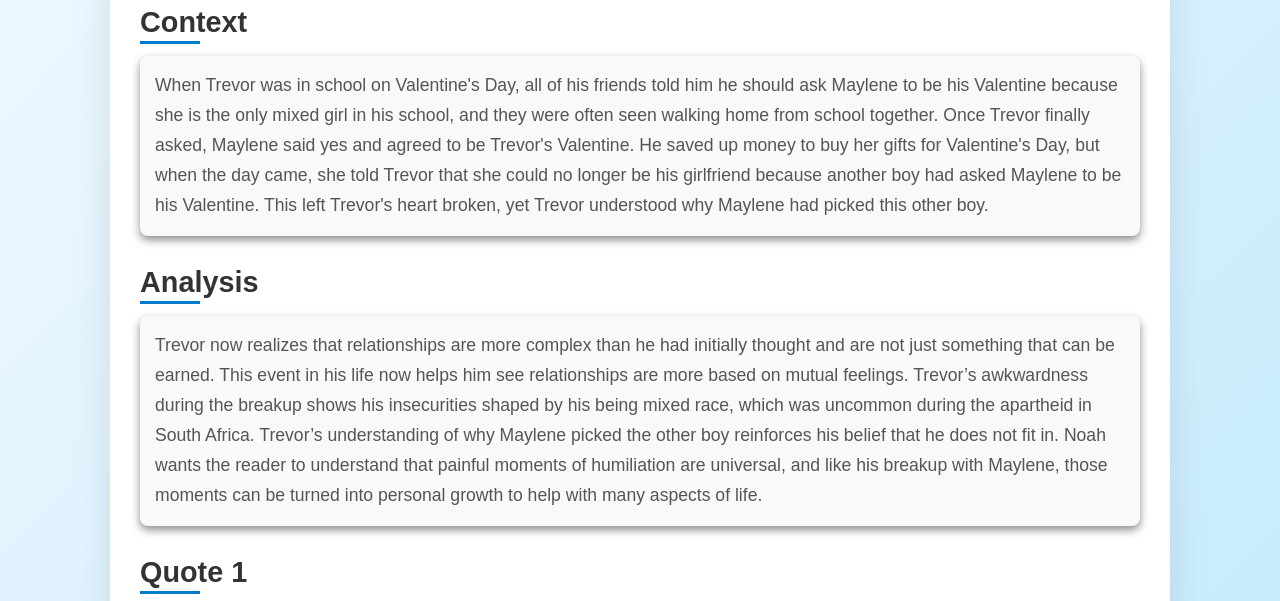
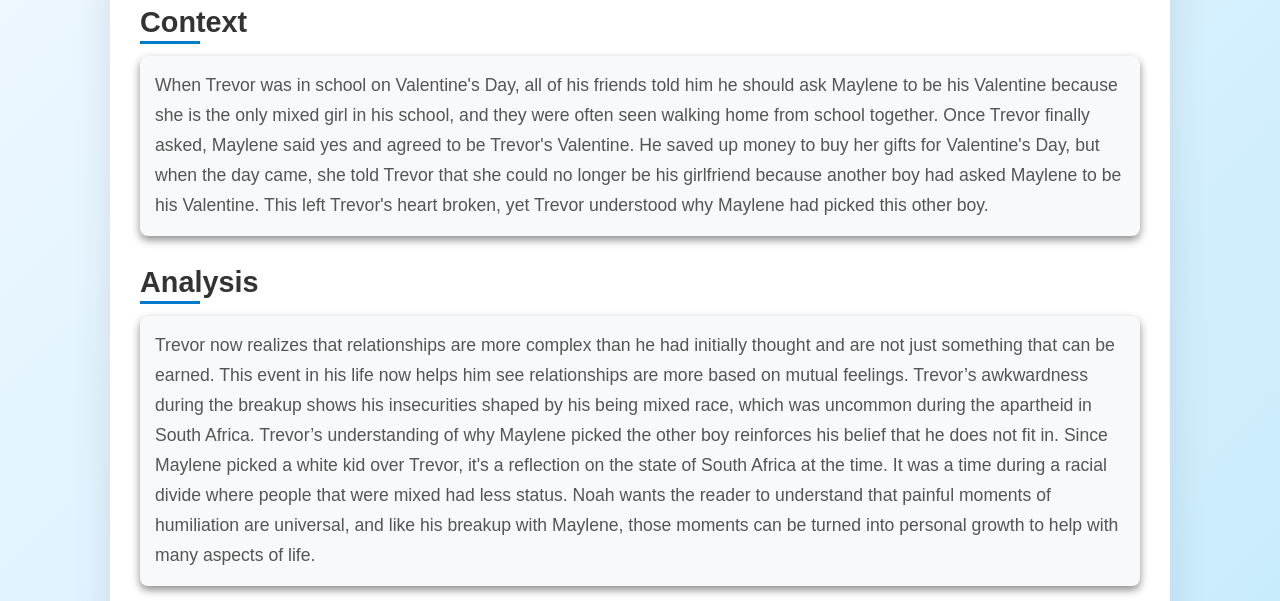
Before and after one commit to tmyshrall/bornACrime, a plain HTML site: page index.html in a window 1280 px wide. Shown: the part 173-774 px from the top of the page. Drawn offline with Linux system fonts and the light colour scheme.

Commit message:
Update index.html

```diff
--- a/index.html
+++ b/index.html
@@ -15,7 +15,7 @@
     </div>
     <div class="section">
         <h2 class="sectionTitle">Analysis</h2>
-        <p class="sectionContent">Trevor now realizes that relationships are more complex than he had initially thought and are not just something that can be earned. This event in his life now helps him see relationships are more based on mutual feelings. Trevor’s awkwardness during the breakup shows his insecurities shaped by his being mixed race, which was uncommon during the apartheid in South Africa. Trevor’s understanding of why Maylene picked the other boy reinforces his belief that he does not fit in. Noah wants the reader to understand that painful moments of humiliation are universal, and like his breakup with Maylene, those moments can be turned into personal growth to help with many aspects of life.</p>
+        <p class="sectionContent">Trevor now realizes that relationships are more complex than he had initially thought and are not just something that can be earned. This event in his life now helps him see relationships are more based on mutual feelings. Trevor’s awkwardness during the breakup shows his insecurities shaped by his being mixed race, which was uncommon during the apartheid in South Africa. Trevor’s understanding of why Maylene picked the other boy reinforces his belief that he does not fit in. Since Maylene picked a white kid over Trevor, it's a reflection on the state of South Africa at the time. It was a time during a racial divide where people that were mixed had less status. Noah wants the reader to understand that painful moments of humiliation are universal, and like his breakup with Maylene, those moments can be turned into personal growth to help with many aspects of life.</p>
     </div>
     <div class="section">
         <h2 class="sectionTitle">Quote 1</h2>
```
